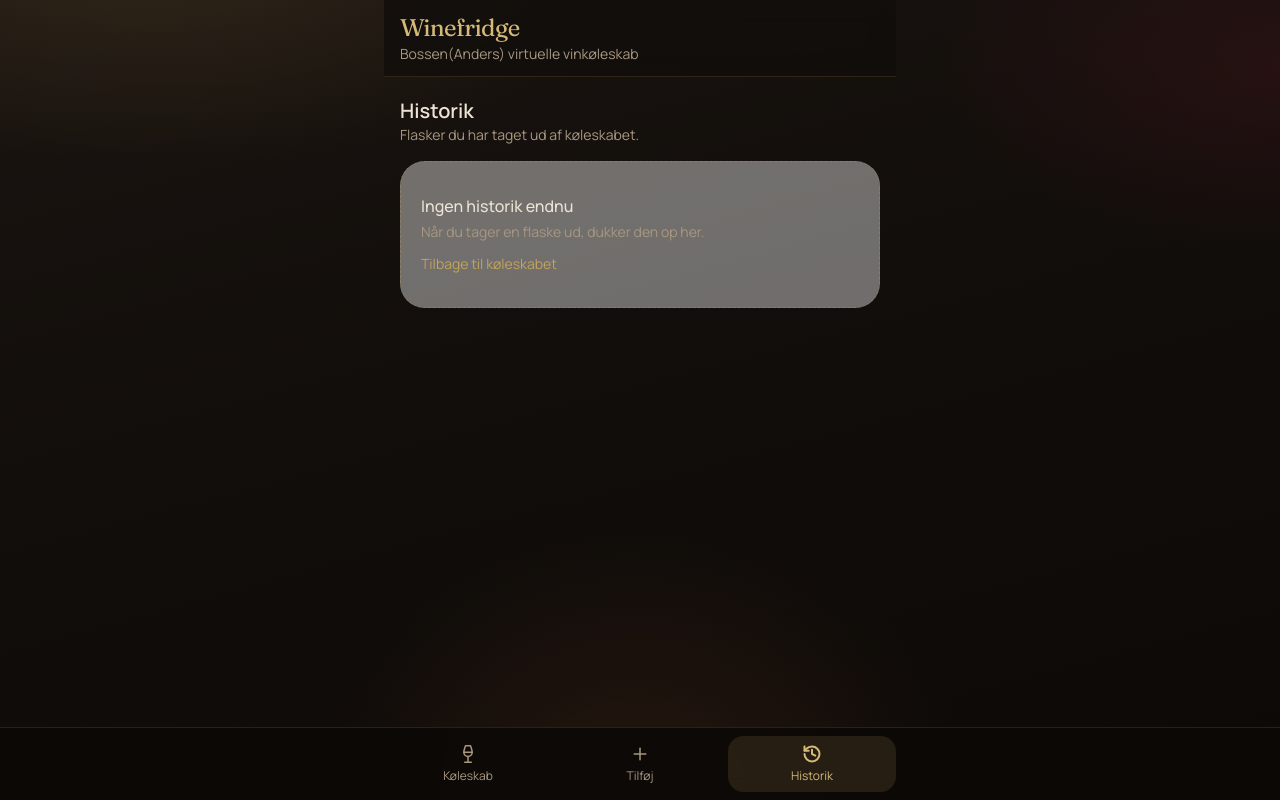
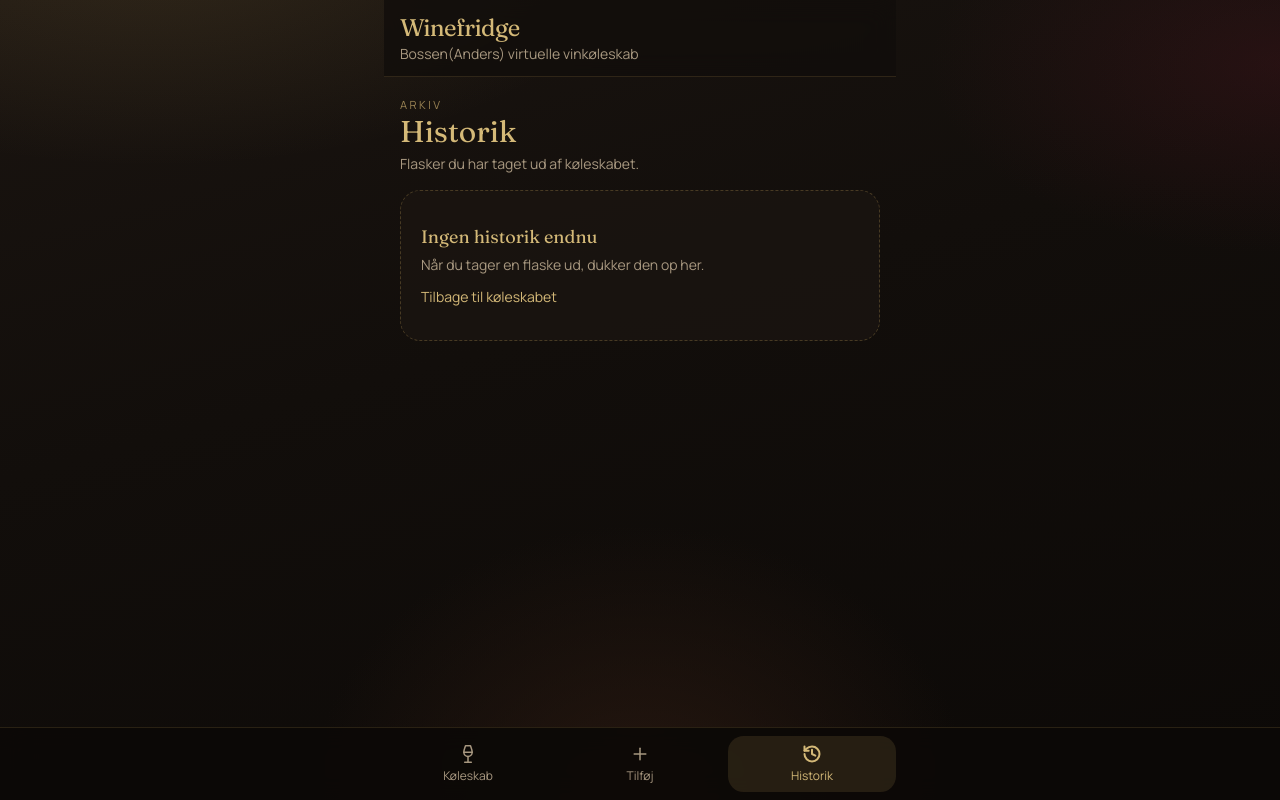
Before and after one commit to lucas-gundehug/winefridge, a Next.js app: page /historik in a window 1280 px wide. Built offline with nearby package versions, Linux system fonts and the light colour scheme.

Commit message:
sync winefridge: batch 6 list historik drink-window

```diff
--- a/src/app/historik/page.tsx
+++ b/src/app/historik/page.tsx
@@ -11,19 +11,31 @@ export default function HistoryPage() {
   return (
     <div className="space-y-4">
       <div>
-        <h1 className="text-xl font-semibold">Historik</h1>
-        <p className="text-sm text-muted-foreground">Flasker du har taget ud af køleskabet.</p>
+        <p className="text-[0.7rem] uppercase tracking-[0.22em] text-[var(--brass-dim)]">
+          Arkiv
+        </p>
+        <h1 className="font-[family-name:var(--font-display)] text-3xl text-[var(--brass)]">
+          Historik
+        </h1>
+        <p className="mt-1 text-sm text-muted-foreground">
+          Flasker du har taget ud af køleskabet.
+        </p>
       </div>
 
       {!hydrated ? (
         <p className="text-sm text-muted-foreground">Henter…</p>
       ) : history.length === 0 ? (
-        <div className="rounded-3xl border border-dashed border-[var(--brand)]/30 bg-white/40 px-5 py-8">
-          <p className="font-medium">Ingen historik endnu</p>
+        <div className="rounded-2xl border border-dashed border-[rgba(196,163,90,0.28)] bg-[rgba(28,22,18,0.7)] px-5 py-8">
+          <p className="font-[family-name:var(--font-display)] text-lg text-[var(--brass)]">
+            Ingen historik endnu
+          </p>
           <p className="mt-1 text-sm text-muted-foreground">
             Når du tager en flaske ud, dukker den op her.
           </p>
-          <Link href="/" className="mt-3 inline-block text-sm text-[var(--brand)] underline-offset-4 hover:underline">
+          <Link
+            href="/"
+            className="mt-3 inline-block text-sm text-[var(--brass)] underline-offset-4 hover:underline"
+          >
             Tilbage til køleskabet
           </Link>
         </div>
--- a/src/components/wine/bottle-list-item.tsx
+++ b/src/components/wine/bottle-list-item.tsx
@@ -2,25 +2,27 @@ import Link from "next/link";
 import { ChevronRight } from "lucide-react";
 import type { Bottle } from "@/lib/types";
 import { drinkStatusLabel, formatDateDa } from "@/lib/drink-window";
+import { WINE_TYPE_LABELS } from "@/lib/wine-types";
 import { cn } from "@/lib/utils";
 
 const toneClass = {
-  soon: "text-amber-800 bg-amber-100",
-  peak: "text-emerald-900 bg-emerald-100",
-  wait: "text-sky-900 bg-sky-100",
-  past: "text-stone-700 bg-stone-200",
+  soon: "text-amber-200 bg-amber-950/60",
+  peak: "text-emerald-200 bg-emerald-950/50",
+  wait: "text-sky-200 bg-sky-950/50",
+  past: "text-stone-300 bg-stone-800/70",
   unknown: "text-muted-foreground bg-muted",
 } as const;
 
 export function BottleListItem({ bottle }: { bottle: Bottle }) {
   const status = drinkStatusLabel(bottle);
+  const qty = Math.max(1, bottle.quantity || 1);
 
   return (
     <Link
       href={`/flaske/${bottle.id}`}
-      className="group flex items-center gap-3 rounded-2xl border border-transparent bg-white/55 px-3 py-3 shadow-[0_1px_0_rgba(40,20,10,0.04)] transition hover:border-[var(--brand-soft)] hover:bg-white/80"
+      className="group flex items-center gap-3 rounded-2xl border border-[rgba(196,163,90,0.14)] bg-[rgba(28,22,18,0.85)] px-3 py-3 transition hover:border-[rgba(196,163,90,0.35)] hover:bg-[rgba(36,28,22,0.95)]"
     >
-      <div className="relative size-16 shrink-0 overflow-hidden rounded-xl bg-[var(--brand-soft)]">
+      <div className="relative flex h-16 w-10 shrink-0 items-end justify-center overflow-hidden rounded-lg bg-[rgba(42,34,24,0.9)]">
         {bottle.imageDataUrl ? (
           // eslint-disable-next-line @next/next/no-img-element
           <img
@@ -29,16 +31,27 @@ export function BottleListItem({ bottle }: { bottle: Bottle }) {
             className="size-full object-cover transition duration-500 group-hover:scale-105"
           />
         ) : (
-          <div className="flex size-full items-center justify-center text-xs text-[var(--brand)]">
-            Vin
-          </div>
+          <div className="mb-1 h-12 w-4 rounded-b-md bg-gradient-to-b from-[#6b1c2a] to-[#3a0f18]" />
         )}
+        {qty > 1 ? (
+          <span className="absolute top-0.5 right-0.5 rounded bg-[rgba(20,14,10,0.9)] px-1 text-[9px] text-[var(--brass)]">
+            ×{qty}
+          </span>
+        ) : null}
       </div>
 
       <div className="min-w-0 flex-1">
-        <p className="truncate font-medium leading-tight">{bottle.name}</p>
+        <p className="truncate font-[family-name:var(--font-display)] text-[var(--brass)]">
+          {bottle.name}
+        </p>
         <p className="truncate text-sm text-muted-foreground">
-          {[bottle.producer, bottle.vintage].filter(Boolean).join(" · ") || "Uden detaljer"}
+          {[
+            bottle.producer,
+            bottle.vintage,
+            bottle.wineType ? WINE_TYPE_LABELS[bottle.wineType] : null,
+          ]
+            .filter(Boolean)
+            .join(" · ") || "Uden detaljer"}
         </p>
         <div className="mt-1.5 flex flex-wrap items-center gap-2">
           <span
@@ -55,7 +68,7 @@ export function BottleListItem({ bottle }: { bottle: Bottle }) {
         </div>
       </div>
 
-      <ChevronRight className="size-4 shrink-0 text-muted-foreground transition group-hover:translate-x-0.5" />
+      <ChevronRight className="size-4 shrink-0 text-muted-foreground transition group-hover:translate-x-0.5 group-hover:text-[var(--brass)]" />
     </Link>
   );
 }
--- a/src/lib/drink-window.ts
+++ b/src/lib/drink-window.ts
@@ -14,6 +14,11 @@ export function suggestDrinkWindow(input: {
     hvid: [0, 4],
     rosé: [0, 2],
     rød: [1, 8],
+    portvin: [5, 30],
+    madeira: [5, 40],
+    sherry: [2, 20],
+    dessert: [2, 15],
+    orange: [0, 6],
     anden: [0, 5],
   };
 
```
